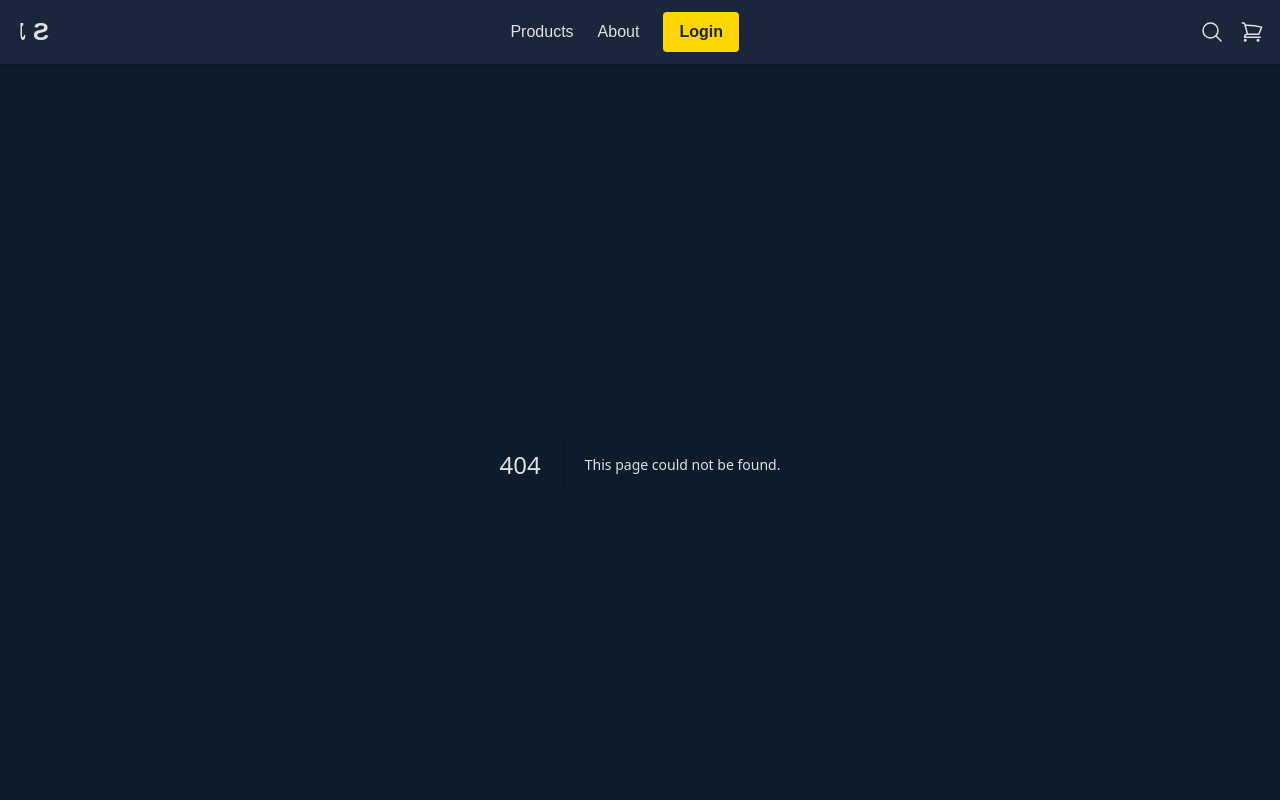
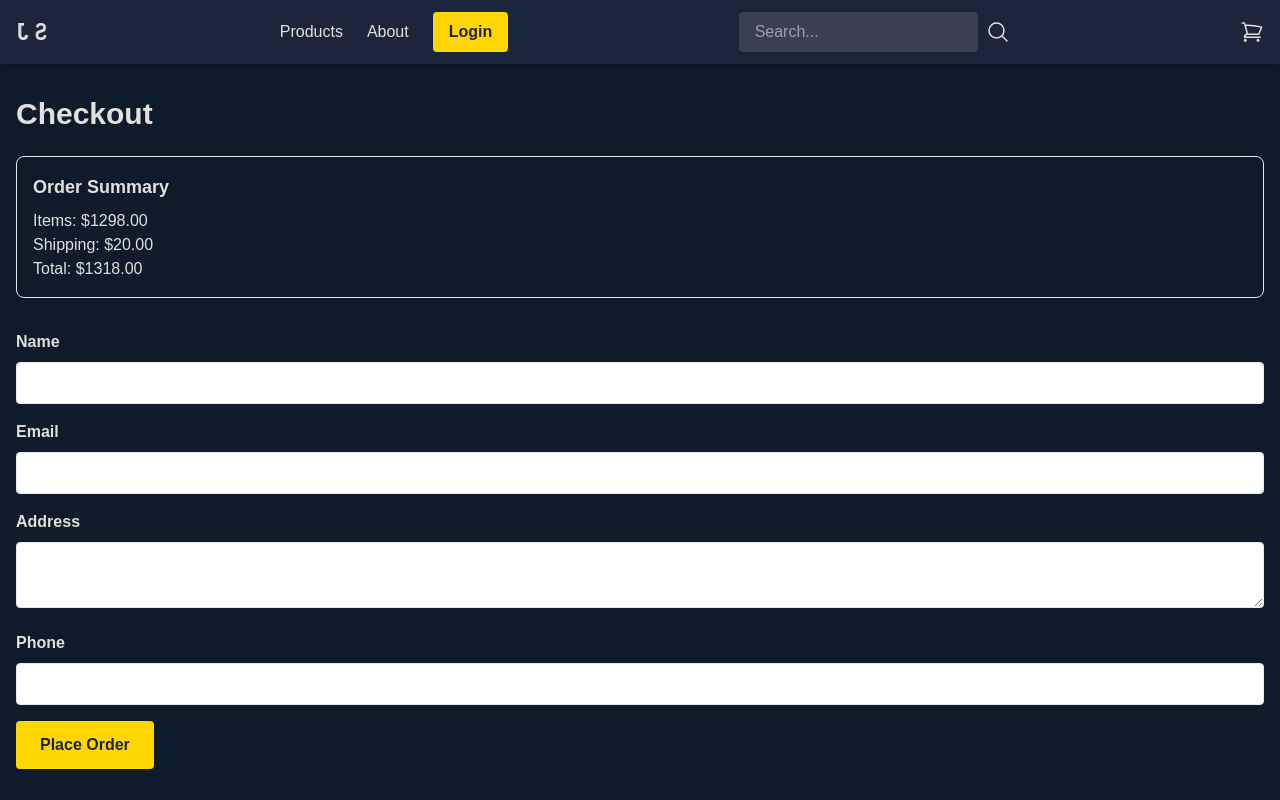
Before and after one commit to JacobSamas/jakes-mobilestore, a Next.js app: page /checkout in a window 1280 px wide. Before the commit this address had no page. Shown: the top 800 px of the page. Built offline with nearby package versions, Linux system fonts and the light colour scheme.

Commit message:
feat: added search and checkout

```diff
--- /dev/null
+++ b/src/app/checkout/page.js
@@ -0,0 +1,89 @@
+"use client";
+
+import { useState } from "react";
+
+export default function CheckoutPage() {
+  const [form, setForm] = useState({
+    name: "",
+    email: "",
+    address: "",
+    phone: "",
+  });
+
+  const handleChange = (e) => {
+    const { name, value } = e.target;
+    setForm({ ...form, [name]: value });
+  };
+
+  const handleSubmit = (e) => {
+    e.preventDefault();
+    alert(`Order placed!`);
+  };
+
+  return (
+    <div className="container mx-auto px-4 py-8">
+      <h1 className="text-3xl font-bold mb-6">Checkout</h1>
+
+      {/* Order Summary */}
+      <div className="mb-8 p-4 border rounded-lg">
+        <h2 className="text-lg font-bold mb-2">Order Summary</h2>
+        <p>Items: $1298.00</p>
+        <p>Shipping: $20.00</p>
+        <p>Total: $1318.00</p>
+      </div>
+
+      {/* Checkout Form */}
+      <form onSubmit={handleSubmit} className="space-y-4">
+        <div>
+          <label className="block font-bold mb-2">Name</label>
+          <input
+            type="text"
+            name="name"
+            value={form.name}
+            onChange={handleChange}
+            required
+            className="w-full px-4 py-2 border rounded"
+          />
+        </div>
+        <div>
+          <label className="block font-bold mb-2">Email</label>
+          <input
+            type="email"
+            name="email"
+            value={form.email}
+            onChange={handleChange}
+            required
+            className="w-full px-4 py-2 border rounded"
+          />
+        </div>
+        <div>
+          <label className="block font-bold mb-2">Address</label>
+          <textarea
+            name="address"
+            value={form.address}
+            onChange={handleChange}
+            required
+            className="w-full px-4 py-2 border rounded"
+          ></textarea>
+        </div>
+        <div>
+          <label className="block font-bold mb-2">Phone</label>
+          <input
+            type="tel"
+            name="phone"
+            value={form.phone}
+            onChange={handleChange}
+            required
+            className="w-full px-4 py-2 border rounded"
+          />
+        </div>
+        <button
+          type="submit"
+          className="px-6 py-3 bg-goldenStar text-deepBlue font-bold rounded hover:bg-starlight transition-all"
+        >
+          Place Order
+        </button>
+      </form>
+    </div>
+  );
+}
--- /dev/null
+++ b/src/app/search/page.js
@@ -0,0 +1,40 @@
+"use client";
+
+import { useSearchParams } from "next/navigation";
+import { useEffect, useState } from "react";
+import ProductCard from "../../components/ProductCard";
+
+const mockProducts = [
+  { id: 1, name: "iPhone 13", price: 799, description: "Latest Apple iPhone", category: "Apple" },
+  { id: 2, name: "Galaxy S21", price: 699, description: "Samsung flagship", category: "Samsung" },
+  { id: 3, name: "Pixel 6", price: 599, description: "Google Pixel device", category: "Google" },
+  { id: 4, name: "OnePlus 9", price: 649, description: "Fast and smooth", category: "OnePlus" },
+];
+
+export default function SearchPage() {
+  const searchParams = useSearchParams();
+  const query = searchParams.get("q") || "";
+  const [filteredProducts, setFilteredProducts] = useState([]);
+
+  useEffect(() => {
+    const results = mockProducts.filter((product) =>
+      product.name.toLowerCase().includes(query.toLowerCase())
+    );
+    setFilteredProducts(results);
+  }, [query]);
+
+  return (
+    <div className="container mx-auto px-4 py-8">
+      <h1 className="text-3xl font-bold mb-6">Search Results for &quot;{query}&quot;</h1>
+      {filteredProducts.length > 0 ? (
+        <div className="grid grid-cols-1 sm:grid-cols-2 md:grid-cols-3 lg:grid-cols-4 gap-6">
+          {filteredProducts.map((product) => (
+            <ProductCard key={product.id} product={product} />
+          ))}
+        </div>
+      ) : (
+        <p className="text-gray-500">No products found.</p>
+      )}
+    </div>
+  );
+}
--- a/src/components/Header.jsx
+++ b/src/components/Header.jsx
@@ -9,9 +9,18 @@ import { gsap } from "gsap";
 export default function Header() {
   const [menuOpen, setMenuOpen] = useState(false);
   const [isLoggedIn, setIsLoggedIn] = useState(false);
+  const [searchQuery, setSearchQuery] = useState("");
   const headerRef = useRef(null);
   const titleRef = useRef([]);
   const router = useRouter();
+
+  const handleSearch = (e) => {
+    e.preventDefault();
+    if (searchQuery.trim()) {
+      router.push(`/search?q=${searchQuery}`);
+    }
+  };
+
 
   useEffect(() => {
     const letters = titleRef.current;
@@ -70,9 +79,20 @@ export default function Header() {
           </button>
         </nav>
 
-        {/* Icons */}
+        <form onSubmit={handleSearch} className="flex items-center space-x-2">
+          <input
+            type="text"
+            placeholder="Search..."
+            value={searchQuery}
+            onChange={(e) => setSearchQuery(e.target.value)}
+            className="px-4 py-2 rounded bg-gray-700 text-white border-none outline-none focus:ring-2 focus:ring-goldenStar"
+          />
+          <button type="submit">
+            <MagnifyingGlassIcon className="h-6 w-6 cursor-pointer hover:text-goldenStar transition-all" />
+          </button>
+        </form>
+
         <div className="flex items-center space-x-4">
-          <MagnifyingGlassIcon className="h-6 w-6 cursor-pointer hover:text-goldenStar transition-all" />
           <Link href="/cart">
             <ShoppingCartIcon className="h-6 w-6 cursor-pointer hover:text-goldenStar transition-all" />
           </Link>
```
